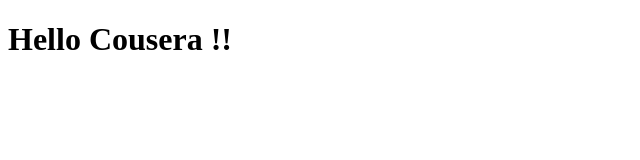
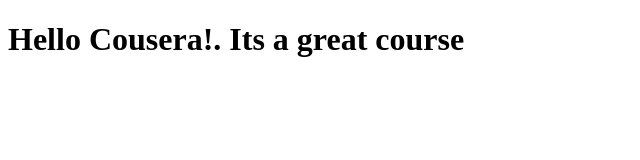
Before and after one commit to ojasseh/cousera-test, a plain HTML site: page site/index.html in a window 1280 px wide. Shown: the whole page, without its empty margins (0-640 px from the left). Drawn offline with Linux system fonts and the light colour scheme.

Commit message:
small addition to our page content

```diff
--- a/site/index.html
+++ b/site/index.html
@@ -4,6 +4,6 @@
 	<title>Cousera Course</title>
 </head>
 <body>
-	<h1>Hello Cousera !!</h1>
+	<h1>Hello Cousera!. Its a great course</h1>
 </body>
 </html>
```
